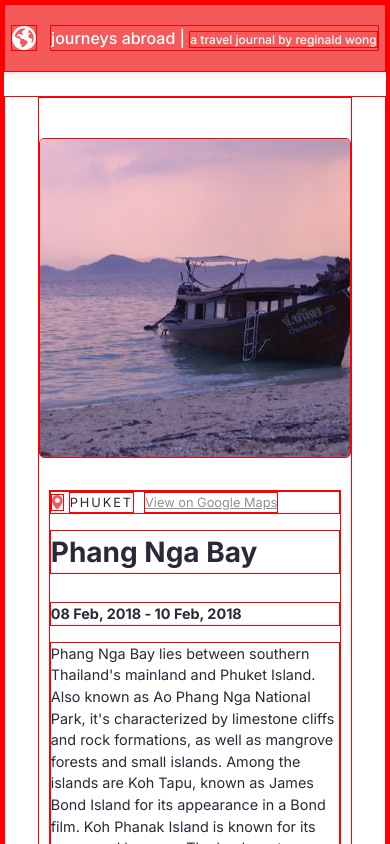
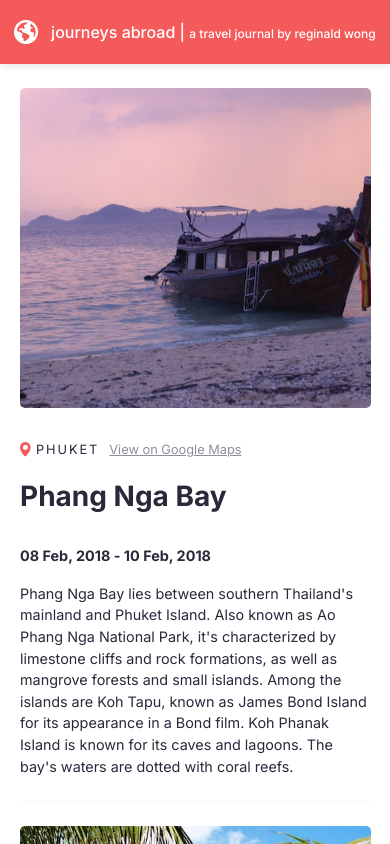
Before and after one commit to reginaldwong/travel-journal, a React (Vite) app: page / in a window 390 px wide. Shown: the top 844 px of the page. Built offline with nearby package versions, Linux system fonts and the light colour scheme.

Commit message:
edit margins on mobile devices

```diff
--- a/src/App.css
+++ b/src/App.css
@@ -72,10 +72,10 @@ select {
     scroll-behavior: auto !important;
   }
 }
-
+/*
 * {
   border: 1px solid red;
-}
+} */
 
 body {
   font-family: Inter, sans-serif;
@@ -128,8 +128,6 @@ nav {
 .cards-list {
   display: flex;
   flex-direction: column;
-  margin-top: 1.5rem;
-  margin-bottom: 1.5rem;
 }
 
 .card {
@@ -143,13 +141,15 @@ nav {
 @media (max-width: 576px) {
   .card {
     flex-direction: column;
+    width: 90vw;
+    padding-block: 1.5rem;
   }
   .card--image {
-    width: 80vw;
+    width: 100vw;
     margin: 0 auto;
   }
   .card--stats {
-    width: 75vw;
+    width: 90vw;
     margin: 0 auto;
   }
   section {
```
